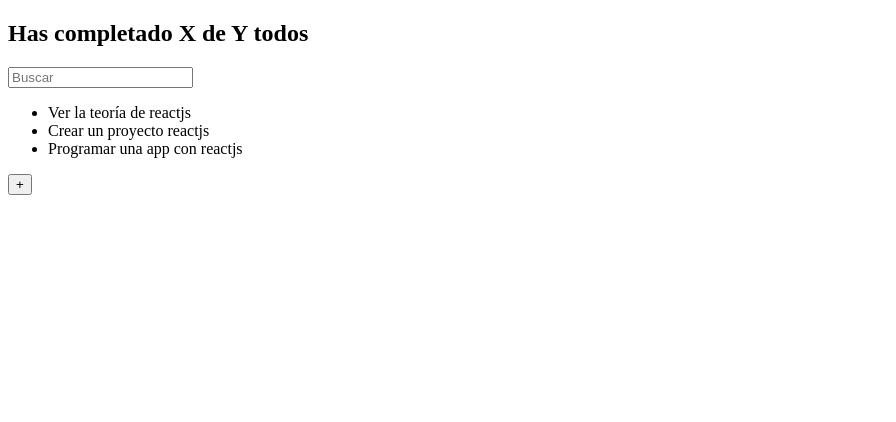
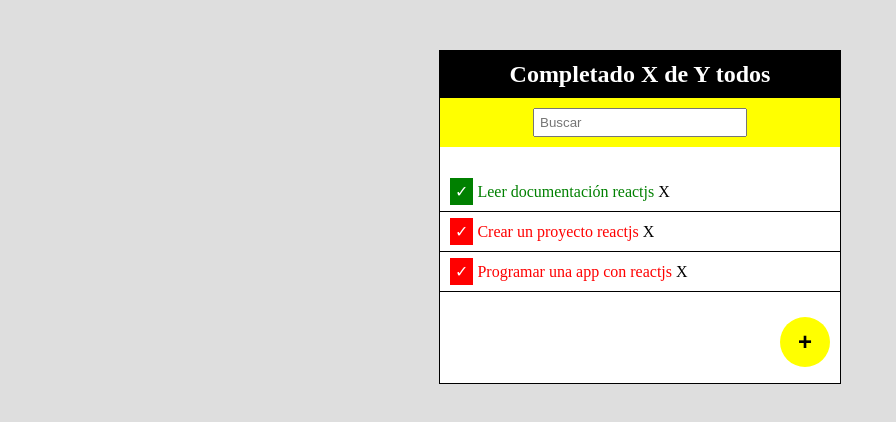
Before and after one commit to hnevado/Todo-App-ReactJS, a React (Create React App) app: page / in a window 1280 px wide. Shown: the top 422 px of the page, without its empty margins (0-896 px from the left). Built offline with nearby package versions, Linux system fonts and the light colour scheme.

Commit message:
Modificaciones CSS

```diff
--- a/src/App.css
+++ b/src/App.css
@@ -1,7 +1,23 @@
 .App {
   text-align: center;
 }
-
+.textCenter {text-align:center;}
+.textLeft {text-align:left;}
+.textRight {text-align:right;}
+.marginRight10 {margin-right:10px;}
+body {
+  background:#dedede;
+  height:100%;
+}
+#root {
+  background:white;
+  border:1px solid black;
+  width:400px;
+  max-width:100%;
+  margin:0px auto;
+  margin-top:50px;
+  font-family:Montserrat;
+}
 .App-logo {
   height: 40vmin;
   pointer-events: none;
--- a/src/App.js
+++ b/src/App.js
@@ -4,13 +4,17 @@ import {TodoSearch} from './TodoSearch';
 import {TodoList} from './TodoList';
 import {TodoItem} from './TodoItem';
 import {CreateTodoButton} from './CreateTodoButton';
-
+import './TodoCounter.css';
+import './TodoItem.css';
+import './TodoList.css';
+import './TodoSearch.css';
+import './CreateTodoButton.css';
 import './App.css';
 
 //Creamos un array con objetos para una lista de todos predefinida
 const todos = [
 
-   {id:1, text: 'Ver la teoría de reactjs', completed:false},
+   {id:1, text: 'Leer documentación reactjs', completed:true},
    {id:2, text: 'Crear un proyecto reactjs', completed:false},
    {id:3, text: 'Programar una app con reactjs', completed:false},
 
@@ -31,7 +35,7 @@ function App(props) {
 
         {todos.map(todo => (
           //Por cada todo, renderizamos un TodoItem
-          <TodoItem key={todo.id} text={todo.text} />
+          <TodoItem completed={todo.completed} key={todo.id} text={todo.text} />
 
         ))}
       </TodoList>
--- /dev/null
+++ b/src/CreateTodoButton.css
@@ -0,0 +1,10 @@
+button#btnNewTodo {
+    width: 50px;
+    height: 50px;
+    border-radius: 50%;
+    background: yellow;
+    border: 0px;
+    font-weight: bold;
+    font-size: 24px;
+    cursor:pointer;
+}
--- a/src/CreateTodoButton.js
+++ b/src/CreateTodoButton.js
@@ -2,9 +2,22 @@ import React from 'react';
 
 function CreateTodoButton() {
 
+    const onClickButton = (msg) => {
+        console.log(msg)
+    }
+
     return (
 
-        <button>+</button>
+        <p className="textRight marginRight10">
+            <button id="btnNewTodo"
+             onClick={() => onClickButton('Clic en el botón de nuevo todo')}
+            >
+
+                +
+
+            </button>
+
+        </p>
 
     );
 
--- /dev/null
+++ b/src/TodoCounter.css
@@ -0,0 +1,9 @@
+.contador-todos {
+
+    background:black;
+    color:white;
+    margin-top:0px;
+    margin-bottom:0px;
+    text-align:center;
+    padding:10px;
+}
--- a/src/TodoCounter.js
+++ b/src/TodoCounter.js
@@ -4,7 +4,7 @@ function TodoCounter() {
 
 return (
 
-    <h2>Has completado X de Y todos</h2>
+    <h2 className="contador-todos">Completado X de Y todos</h2>
 
 );
 
--- /dev/null
+++ b/src/TodoItem.css
@@ -0,0 +1,15 @@
+#lista_todos > li  {border-bottom:1px solid black;padding:10px;}
+.Icon-check {
+    background: red;
+    color: white;
+    padding: 5px;
+}
+span.Icon.Icon-check.Icon-check--active {
+    background: green;
+}
+span.todo-text.todo-text-completed {
+    color: green;
+}
+span.todo-text {
+    color: red;
+}
--- a/src/TodoItem.js
+++ b/src/TodoItem.js
@@ -5,9 +5,11 @@ function TodoItem(props) {
     return (
 
         <li>
-
-            {props.text}
-
+            <span className={`Icon Icon-check ${props.completed && 'Icon-check--active'}`}>
+            &#x2713;
+            </span>
+            <span className={`todo-text ${props.completed && 'todo-text-completed'}`}> {props.text} </span>
+            <span > X </span>
         </li>
 
     );
--- /dev/null
+++ b/src/TodoList.css
@@ -0,0 +1,9 @@
+#lista_todos {
+
+    margin: 0px;
+    padding: 0px;
+    list-style: none;
+    margin-bottom: 25px;
+    margin-top: 25px;
+
+}
--- /dev/null
+++ b/src/TodoSearch.css
@@ -0,0 +1,12 @@
+#buscador_todos {
+
+    text-align:center;
+    padding:10px;
+    background:yellow;
+    margin-top:0px;
+    margin-bottom:0px;
+}
+p#buscador_todos > input {
+    width: 200px;
+    padding: 5px;
+}
--- a/src/TodoSearch.js
+++ b/src/TodoSearch.js
@@ -4,7 +4,7 @@ function TodoSearch() {
 
     return (
 
-        <input type="text" placeholder="Buscar"/>
+        <p id="buscador_todos"><input type="text" placeholder="Buscar"/></p>
 
     );
 
```
